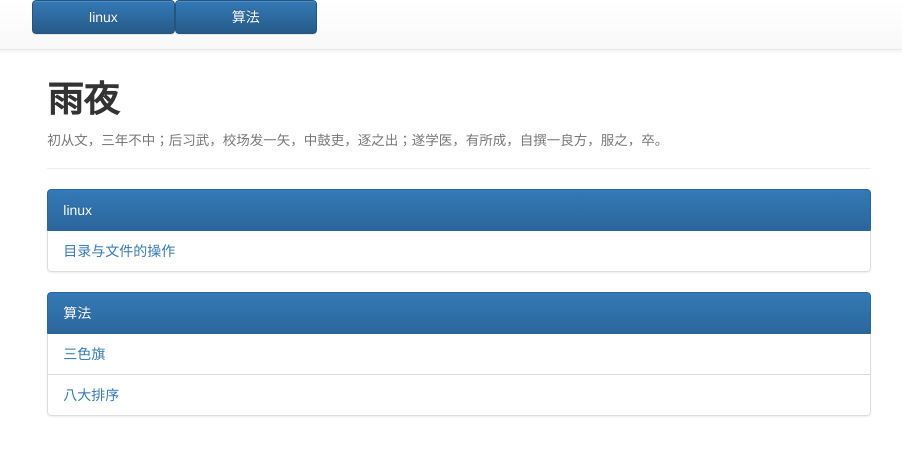
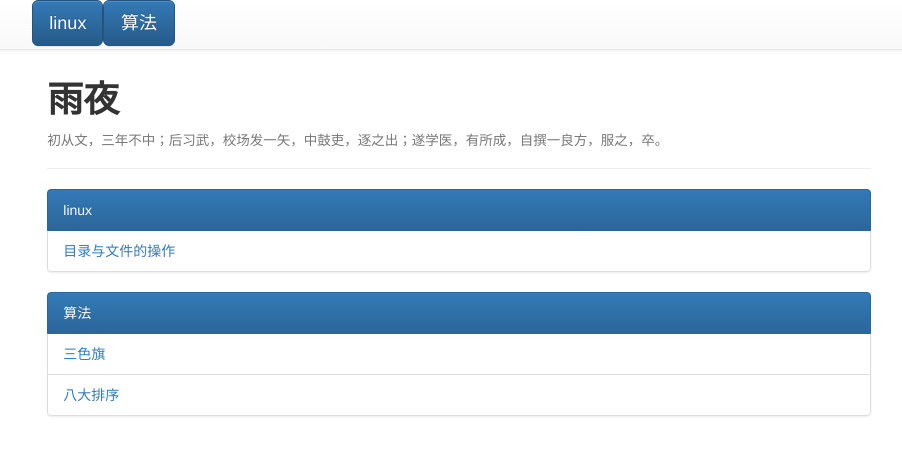
Before and after one commit to bit-ranger/blog, a Jekyll site: the page built from index.html, in a window 1280 px wide. Shown: the top 456 px of the page, without its empty margins (181-1083 px from the left). Built offline with Jekyll 4.4.1, drawn with Linux system fonts in a browser that asks for light colours; nearby versions of some CDN libraries; Markdown is read by kramdown in place of the engine named in the settings.

Commit message:
Update index.html

```diff
--- a/index.html
+++ b/index.html
@@ -24,7 +24,7 @@
                 <div class="col-lg-8 col-lg-offset-2 col-md-10 col-md-offset-1">
                     <div class="row">
                             {% for category in site.categories %}
-                                <a class="btn btn-primary col-xs-6 col-sm-4 col-md-3 col-lg-2" href="#{{ category | first }}">{{ category | first }}</a>
+                                <a class="btn btn-primary btn-lg col-xs-4 col-sm-3 col-md-2 col-lg-1 " href="#{{ category | first }}">{{ category | first }}</a>
                             {% endfor %}
                     </div>
 	        </div>
```
